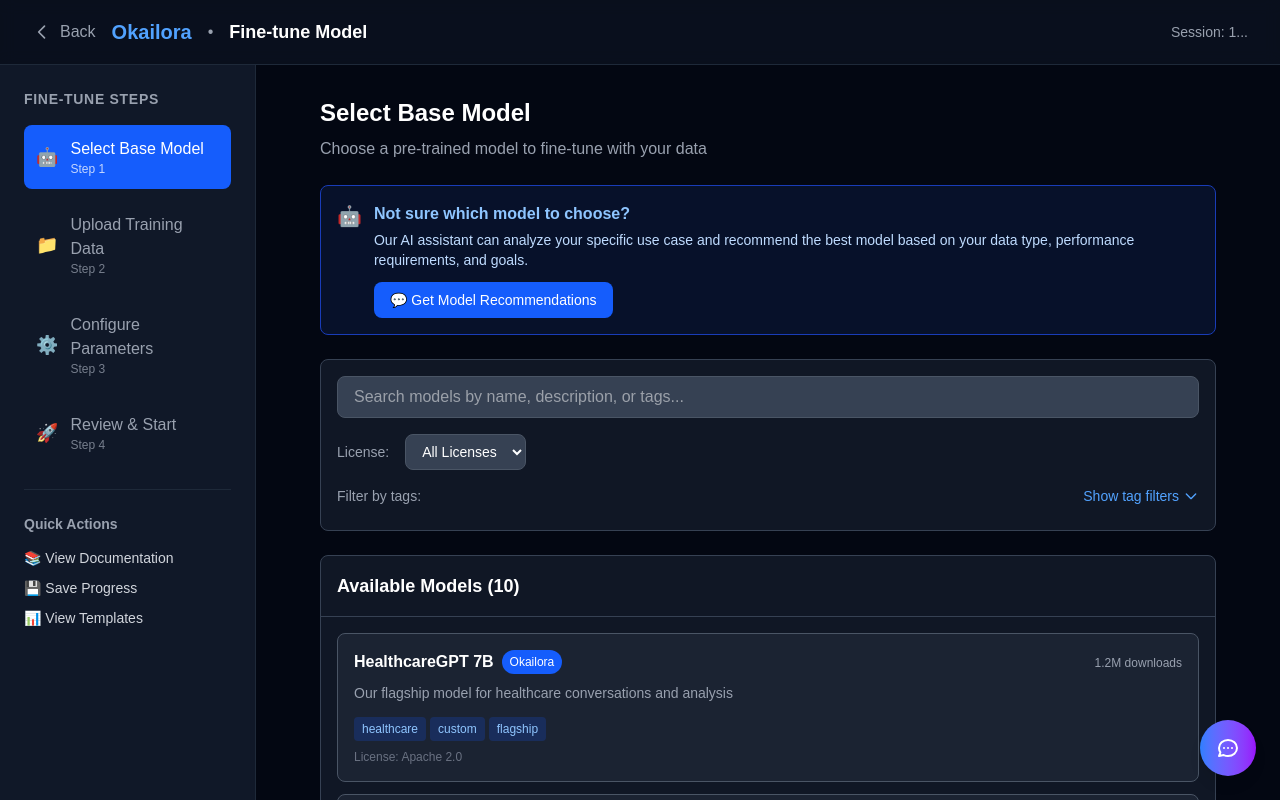
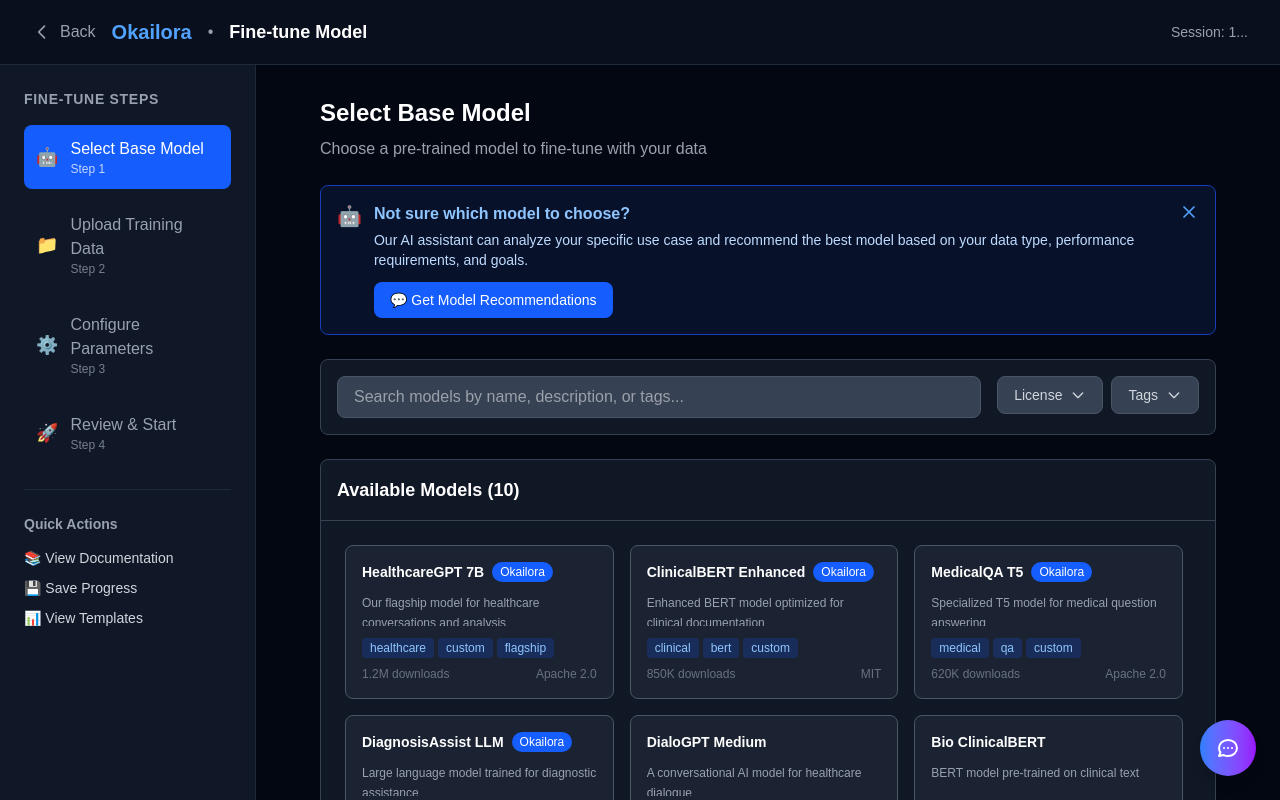
Before and after one commit to xinlei55555/okailora, a Next.js app in the folder frontend/: page /finetune/1 in a window 1280 px wide. Built offline with nearby package versions, Linux system fonts and the light colour scheme.

Commit message:
improve prep screen

```diff
--- a/frontend/src/app/finetune/[sessionId]/page.tsx
+++ b/frontend/src/app/finetune/[sessionId]/page.tsx
@@ -137,6 +137,8 @@
   const [selectedTags, setSelectedTags] = useState<string[]>([]);
   const [selectedLicense, setSelectedLicense] = useState<string>('all');
   const [showTagFilters, setShowTagFilters] = useState(false);
+  const [showLicenseFilters, setShowLicenseFilters] = useState(false);
+  const [showRecommendationsBanner, setShowRecommendationsBanner] = useState(true);
   const [uploadedFiles, setUploadedFiles] = useState<UploadedFile[]>([]);
   const [dragActive, setDragActive] = useState(false);
   const [currentStep, setCurrentStep] = useState(1);
@@ -331,7 +333,8 @@
                     </div>
                   </div>
 
-                  {/* AI Assistant Suggestion */}
+                  {/* AI Assistant Suggestion - Closable */}
+                  {showRecommendationsBanner && (
                     <div className="bg-blue-900/20 border border-blue-800 rounded-lg p-4">
                       <div className="flex items-start space-x-3">
                         <div className="text-blue-400 text-xl">🤖</div>
@@ -347,14 +350,23 @@
                             💬 Get Model Recommendations
                           </button>
                         </div>
+                        <button
+                          onClick={() => setShowRecommendationsBanner(false)}
+                          className="text-blue-400 hover:text-blue-300 transition-colors"
+                        >
+                          <svg className="w-5 h-5" fill="none" stroke="currentColor" viewBox="0 0 24 24">
+                            <path strokeLinecap="round" strokeLinejoin="round" strokeWidth={2} d="M6 18L18 6M6 6l12 12" />
+                          </svg>
+                        </button>
                       </div>
                     </div>
+                  )}
 
-                  {/* Simplified Search and Filters */}
+                  {/* Search and Filters Bar */}
                   <div className="bg-gray-800/50 rounded-lg p-4 border border-gray-700">
-                    <div className="flex flex-col gap-4">
+                    <div className="flex flex-col lg:flex-row gap-4">
                       {/* Search */}
-                      <div>
+                      <div className="flex-1">
                         <input
                           type="text"
                           value={searchQuery}
@@ -364,30 +376,80 @@
                         />
                       </div>
 
+                      {/* Filter Buttons */}
+                      <div className="flex gap-2">
                         {/* License Filter */}
-                      <div className="flex items-center gap-4">
-                        <label className="text-sm text-gray-400">License:</label>
-                        <select
-                          value={selectedLicense}
-                          onChange={(e) => setSelectedLicense(e.target.value)}
-                          className="bg-gray-700 border border-gray-600 rounded-lg px-3 py-2 text-sm focus:outline-none focus:ring-2 focus:ring-blue-500"
+                        <div className="relative">
+                          <button
+                            onClick={() => setShowLicenseFilters(!showLicenseFilters)}
+                            className={`px-4 py-2 rounded-lg border text-sm font-medium transition-colors flex items-center gap-2 ${
+                              selectedLicense !== 'all' || showLicenseFilters
+                                ? 'border-blue-500 bg-blue-500/10 text-blue-300'
+                                : 'border-gray-600 bg-gray-700 text-gray-300 hover:bg-gray-600'
+                            }`}
                           >
-                          <option value="all">All Licenses</option>
+                            License
+                            {selectedLicense !== 'all' && (
+                              <span className="bg-blue-600 text-white text-xs px-1 rounded">1</span>
+                            )}
+                            <svg
+                              className={`w-4 h-4 transition-transform ${showLicenseFilters ? 'rotate-180' : ''}`}
+                              fill="none"
+                              stroke="currentColor"
+                              viewBox="0 0 24 24"
+                            >
+                              <path strokeLinecap="round" strokeLinejoin="round" strokeWidth={2} d="M19 9l-7 7-7-7" />
+                            </svg>
+                          </button>
+
+                          {/* License Dropdown */}
+                          {showLicenseFilters && (
+                            <div className="absolute top-full mt-2 right-0 w-48 bg-gray-800 border border-gray-600 rounded-lg shadow-xl z-10">
+                              <div className="p-2">
+                                <button
+                                  onClick={() => {
+                                    setSelectedLicense('all');
+                                    setShowLicenseFilters(false);
+                                  }}
+                                  className={`w-full text-left px-3 py-2 rounded text-sm transition-colors ${
+                                    selectedLicense === 'all' ? 'bg-blue-600 text-white' : 'text-gray-300 hover:bg-gray-700'
+                                  }`}
+                                >
+                                  All Licenses
+                                </button>
                                 {allLicenses.map(license => (
-                            <option key={license} value={license}>{license}</option>
+                                  <button
+                                    key={license}
+                                    onClick={() => {
+                                      setSelectedLicense(license);
+                                      setShowLicenseFilters(false);
+                                    }}
+                                    className={`w-full text-left px-3 py-2 rounded text-sm transition-colors ${
+                                      selectedLicense === license ? 'bg-blue-600 text-white' : 'text-gray-300 hover:bg-gray-700'
+                                    }`}
+                                  >
+                                    {license}
+                                  </button>
                                 ))}
-                        </select>
+                              </div>
+                            </div>
+                          )}
                         </div>
 
-                      {/* Tag Filters - Collapsible */}
-                      <div>
-                        <div className="flex items-center justify-between mb-2">
-                          <label className="text-sm text-gray-400">Filter by tags:</label>
+                        {/* Tag Filter */}
+                        <div className="relative">
                           <button
                             onClick={() => setShowTagFilters(!showTagFilters)}
-                            className="text-sm text-blue-400 hover:text-blue-300 transition-colors flex items-center gap-1"
+                            className={`px-4 py-2 rounded-lg border text-sm font-medium transition-colors flex items-center gap-2 ${
+                              selectedTags.length > 0 || showTagFilters
+                                ? 'border-blue-500 bg-blue-500/10 text-blue-300'
+                                : 'border-gray-600 bg-gray-700 text-gray-300 hover:bg-gray-600'
+                            }`}
                           >
-                            {showTagFilters ? 'Hide filters' : 'Show tag filters'}
+                            Tags
+                            {selectedTags.length > 0 && (
+                              <span className="bg-blue-600 text-white text-xs px-1 rounded">{selectedTags.length}</span>
+                            )}
                             <svg
                               className={`w-4 h-4 transition-transform ${showTagFilters ? 'rotate-180' : ''}`}
                               fill="none"
@@ -397,11 +459,23 @@
                               <path strokeLinecap="round" strokeLinejoin="round" strokeWidth={2} d="M19 9l-7 7-7-7" />
                             </svg>
                           </button>
+
+                          {/* Tag Dropdown */}
+                          {showTagFilters && (
+                            <div className="absolute top-full mt-2 right-0 w-64 bg-gray-800 border border-gray-600 rounded-lg shadow-xl z-10">
+                              <div className="p-3">
+                                <div className="flex items-center justify-between mb-3">
+                                  <span className="text-sm font-medium text-gray-300">Filter by tags</span>
+                                  {selectedTags.length > 0 && (
+                                    <button
+                                      onClick={() => setSelectedTags([])}
+                                      className="text-xs text-blue-400 hover:text-blue-300"
+                                    >
+                                      Clear all
+                                    </button>
+                                  )}
                                 </div>
-
-                        {showTagFilters && (
-                          <div className="space-y-3">
-                            <div className="flex flex-wrap gap-2">
+                                <div className="grid grid-cols-2 gap-2 max-h-48 overflow-y-auto">
                                   {allTags.map(tag => (
                                     <button
                                       key={tag}
@@ -412,36 +486,45 @@
                                             : [...prev, tag]
                                         );
                                       }}
-                                  className={`px-3 py-1 rounded-full text-sm transition-colors ${
+                                      className={`px-2 py-1 rounded text-xs transition-colors text-left ${
                                         selectedTags.includes(tag)
                                           ? "bg-blue-600 text-white"
-                                      : "bg-gray-600 text-gray-300 hover:bg-gray-500"
+                                          : "bg-gray-700 text-gray-300 hover:bg-gray-600"
                                       }`}
                                     >
                                       {tag}
                                     </button>
                                   ))}
                                 </div>
-                            {selectedTags.length > 0 && (
-                              <button
-                                onClick={() => setSelectedTags([])}
-                                className="text-sm text-gray-400 hover:text-gray-300"
-                              >
-                                Clear tag filters
-                              </button>
+                              </div>
+                            </div>
                           )}
                         </div>
+                      </div>
+                    </div>
+
+                    {/* Active Filters Display */}
+                    {(selectedLicense !== 'all' || selectedTags.length > 0) && (
+                      <div className="mt-3 pt-3 border-t border-gray-600">
+                        <div className="flex flex-wrap gap-2 items-center">
+                          <span className="text-xs text-gray-400">Active filters:</span>
+                          {selectedLicense !== 'all' && (
+                            <span className="inline-flex items-center gap-1 text-xs bg-blue-600 text-white px-2 py-1 rounded-full">
+                              License: {selectedLicense}
+                              <button
+                                onClick={() => setSelectedLicense('all')}
+                                className="hover:bg-blue-700 rounded-full p-0.5"
+                              >
+                                <svg className="w-3 h-3" fill="none" stroke="currentColor" viewBox="0 0 24 24">
+                                  <path strokeLinecap="round" strokeLinejoin="round" strokeWidth={2} d="M6 18L18 6M6 6l12 12" />
+                                </svg>
+                              </button>
+                            </span>
                           )}
-
-                        {/* Show active tag filters even when collapsed */}
-                        {!showTagFilters && selectedTags.length > 0 && (
-                          <div className="mt-2">
-                            <div className="flex flex-wrap gap-1">
-                              <span className="text-xs text-gray-500">Active filters:</span>
                           {selectedTags.map(tag => (
                             <span
                               key={tag}
-                                  className="text-xs bg-blue-600 text-white px-2 py-1 rounded-full flex items-center gap-1"
+                              className="inline-flex items-center gap-1 text-xs bg-blue-600 text-white px-2 py-1 rounded-full"
                             >
                               {tag}
                               <button
@@ -458,10 +541,8 @@
                       </div>
                     )}
                   </div>
-                    </div>
-                  </div>
 
-                  {/* Models List */}
+                  {/* Models Grid */}
                   <div className="bg-gray-800/50 rounded-lg border border-gray-700">
                     <div className="p-4 border-b border-gray-700">
                       <h3 className="text-lg font-semibold">
@@ -469,40 +550,42 @@
                       </h3>
                     </div>
 
-                    <div className="max-h-96 overflow-y-auto">
-                      <div className="p-4 space-y-3">
+                    <div className="p-6">
+                      {filteredModels.length > 0 ? (
+                        <div className="grid grid-cols-1 lg:grid-cols-2 xl:grid-cols-3 gap-4 max-h-96 overflow-y-auto pr-2">
                           {filteredModels.map((model: Model) => (
                             <div
                               key={model.id}
                               onClick={() => setSelectedModel(model.id)}
-                            className={`p-4 rounded-lg border cursor-pointer transition-all hover:scale-[1.01] ${
+                              className={`p-4 rounded-lg border cursor-pointer transition-all hover:scale-[1.02] ${
                                 selectedModel === model.id
                                   ? "border-blue-500 bg-blue-500/10 shadow-lg"
                                   : "border-gray-600 hover:border-gray-500 bg-gray-700/30"
                               }`}
                             >
-                            <div className="flex items-start justify-between mb-2">
+                              <div className="flex items-start justify-between mb-3">
                                 <div className="flex items-center space-x-2">
-                                <h3 className="font-semibold text-white">{model.name}</h3>
+                                  <h4 className="font-semibold text-white text-sm">{model.name}</h4>
                                   {model.isOurs && (
-                                  <span className="text-xs bg-blue-600 text-white px-2 py-1 rounded-full font-medium">
+                                    <span className="text-xs bg-blue-600 text-white px-2 py-0.5 rounded-full font-medium">
                                       Okailora
                                     </span>
                                   )}
                                 </div>
-                              <div className="text-right">
-                                <span className="text-xs text-gray-400">{model.downloads} downloads</span>
                                 {selectedModel === model.id && (
-                                  <div className="text-xs text-blue-400 mt-1">✓ Selected</div>
+                                  <div className="text-blue-400">
+                                    <svg className="w-5 h-5" fill="currentColor" viewBox="0 0 20 20">
+                                      <path fillRule="evenodd" d="M10 18a8 8 0 100-16 8 8 0 000 16zm3.707-9.293a1 1 0 00-1.414-1.414L9 10.586 7.707 9.293a1 1 0 00-1.414 1.414l2 2a1 1 0 001.414 0l4-4z" clipRule="evenodd" />
+                                    </svg>
+                                  </div>
                                 )}
                               </div>
-                            </div>
-                            <p className="text-sm text-gray-400 mb-3 leading-relaxed">{model.description}</p>
+                              <p className="text-xs text-gray-400 mb-3 leading-relaxed h-8 overflow-hidden">{model.description}</p>
                               <div className="flex flex-wrap gap-1 mb-2">
-                              {model.tags.slice(0, 4).map((tag: string) => (
+                                {model.tags.slice(0, 3).map((tag: string) => (
                                   <span
                                     key={tag}
-                                  className={`text-xs px-2 py-1 rounded ${
+                                    className={`text-xs px-2 py-0.5 rounded ${
                                       model.isOurs
                                         ? "bg-blue-600/20 text-blue-300"
                                         : "bg-gray-600 text-gray-300"
@@ -511,34 +594,37 @@
                                     {tag}
                                   </span>
                                 ))}
-                              {model.tags.length > 4 && (
+                                {model.tags.length > 3 && (
                                   <span className="text-xs text-gray-500">
-                                  +{model.tags.length - 4} more
+                                    +{model.tags.length - 3}
                                   </span>
                                 )}
                               </div>
-                            <div className="text-xs text-gray-500">License: {model.license}</div>
+                              <div className="flex justify-between items-center text-xs text-gray-500">
+                                <span>{model.downloads} downloads</span>
+                                <span>{model.license}</span>
+                              </div>
                             </div>
                           ))}
-
-                        {filteredModels.length === 0 && (
-                          <div className="text-center py-8 text-gray-400">
-                            <div className="text-4xl mb-2">🔍</div>
-                            <p>No models found matching your criteria</p>
+                        </div>
+                      ) : (
+                        <div className="text-center py-12 text-gray-400">
+                          <div className="text-4xl mb-4">🔍</div>
+                          <p className="mb-4">No models found matching your criteria</p>
                           <button
                             onClick={() => {
                               setSearchQuery('');
                               setSelectedTags([]);
                               setSelectedLicense('all');
                               setShowTagFilters(false);
+                              setShowLicenseFilters(false);
                             }}
-                              className="text-blue-400 hover:text-blue-300 text-sm mt-2"
+                            className="text-blue-400 hover:text-blue-300 text-sm"
                           >
                             Clear all filters
                           </button>
                         </div>
                       )}
-                      </div>
                     </div>
                   </div>
 
```
Lines whose indentation alone changed are shown as unchanged.
